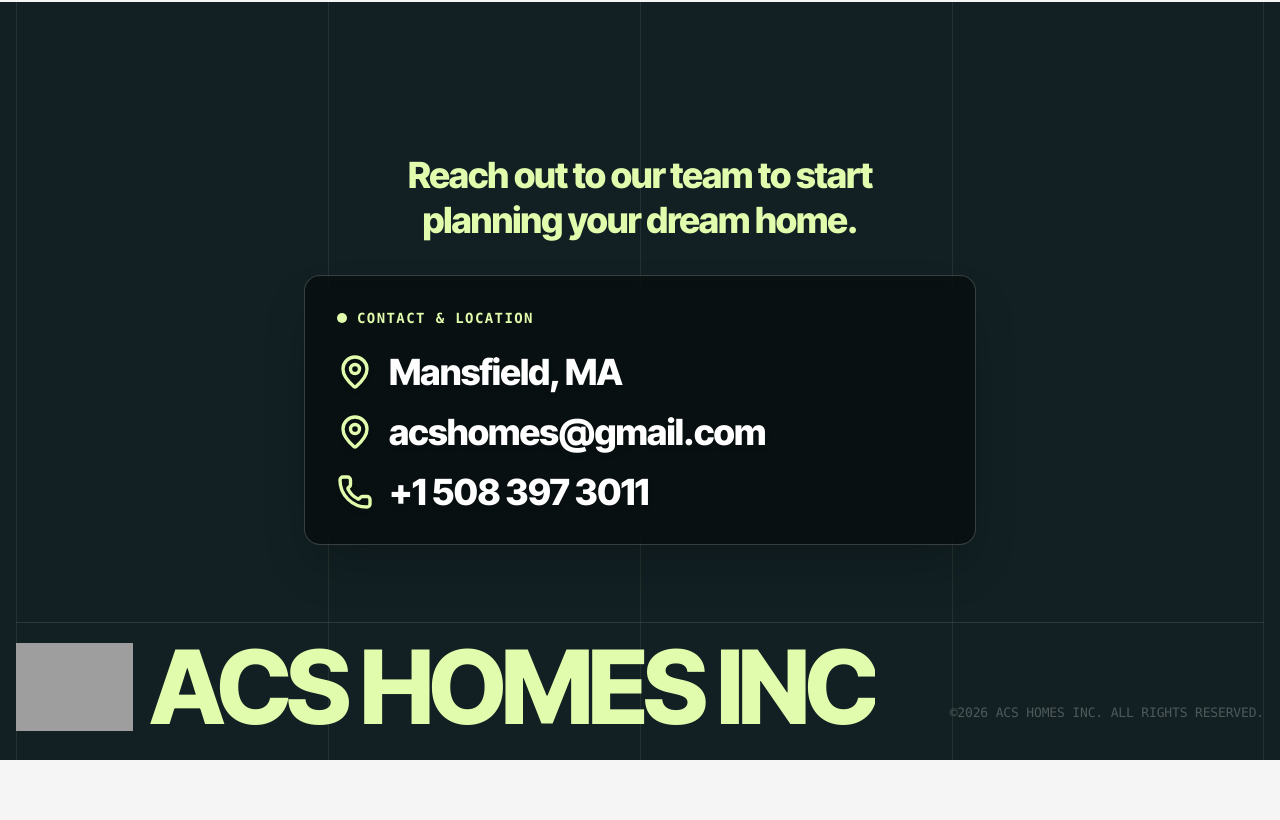
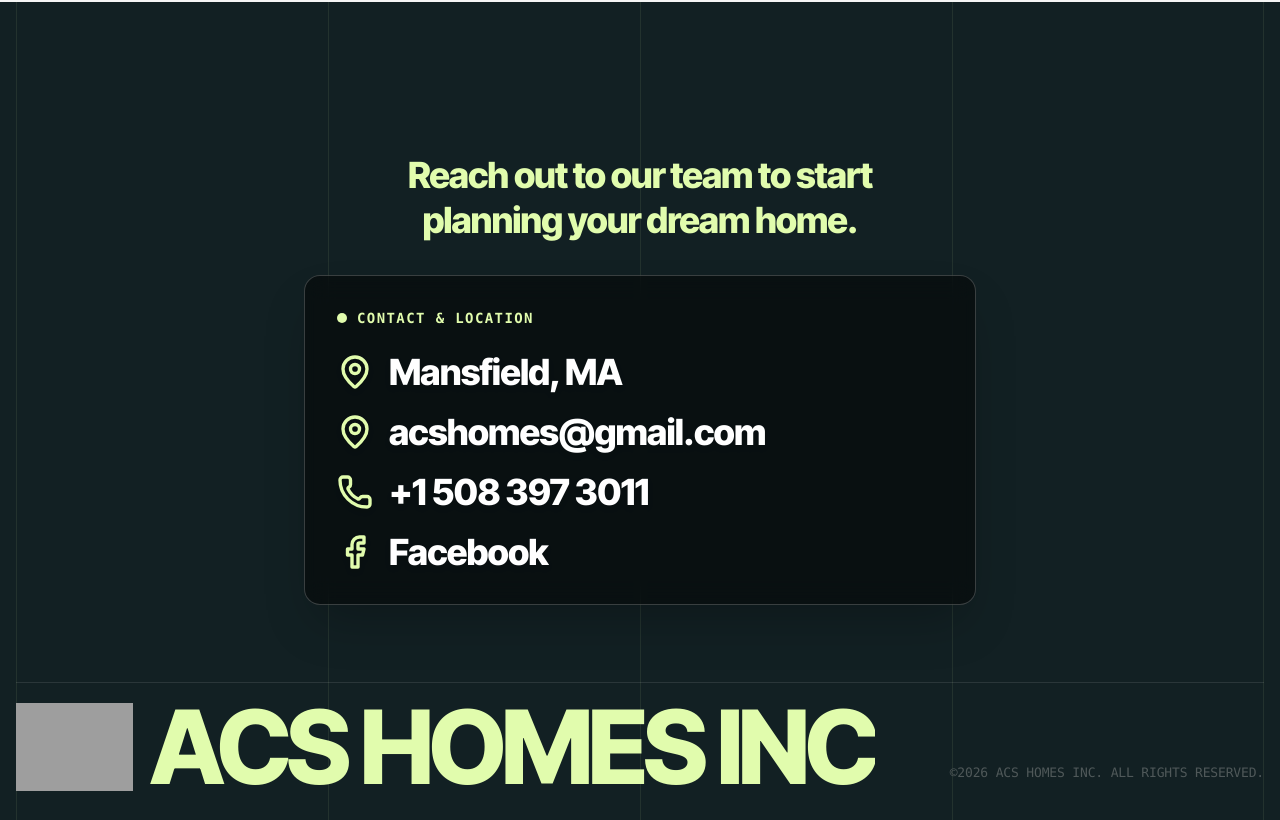
Before and after one commit to dmytro-webild/a82bc4f9-4ab6-426a-89a3-7dd62f050d07, a React (Vite) app: page / in a window 1280 px wide. Shown: the part 1414-2234 px from the top of the page. Before the commit the page ends 2174 px from the top, so only its background shows below. Built offline with nearby package versions, Linux system fonts and the light colour scheme; grey boxes are pictures that could not be loaded; a web font is replaced by a local one.

Commit message:
Webild agent: For the last page, add a link titled "Facebook" under the ph

```diff
--- a/src/components/Layout.tsx
+++ b/src/components/Layout.tsx
@@ -39,6 +39,10 @@ export default function Layout() {
                 {
                   text: "+1 508 397 3011",
                   href: "tel:+15083973011"
+                },
+                {
+                  text: "Facebook",
+                  href: "https://www.facebook.com/TheACSHomes"
                 }
               ]
             }
--- a/src/components/sections/footer/FooterLimeWordmark.tsx
+++ b/src/components/sections/footer/FooterLimeWordmark.tsx
@@ -2,7 +2,7 @@ import { useEffect, useState } from "react";
 import { motion, useReducedMotion } from "motion/react";
 import { clsx, type ClassValue } from "clsx";
 import { twMerge } from "tailwind-merge";
-import { MapPin, Mail, Phone } from "lucide-react";
+import { MapPin, Mail, Phone, Facebook } from "lucide-react";
 import MaskedLineReveal from "@/components/animation/MaskedLineReveal";
 import HydraArrowPill from "@/components/kit/HydraArrowPill";
 import { useKitMotion } from "@/components/kit/kitMotion";
@@ -48,6 +48,9 @@ const getLinkIcon = (text: string) => {
   }
   if (lower.includes("+") || /\d/.test(lower)) {
     return <Phone className="size-7 sm:size-9 text-accent shrink-0 stroke-[2.25]" />;
+  }
+  if (lower.includes("facebook")) {
+    return <Facebook className="size-7 sm:size-9 text-accent shrink-0 stroke-[2.25]" />;
   }
   return null;
 };
@@ -113,6 +116,8 @@ const FooterLimeWordmark = ({
                       <li key={link.text}>
                         <a
                           href={link.href ?? "#"}
+                          target={link.href?.startsWith("http") ? "_blank" : undefined}
+                          rel={link.href?.startsWith("http") ? "noopener noreferrer" : undefined}
                           className="group flex flex-wrap items-center justify-center sm:justify-start gap-4 text-2xl sm:text-3xl md:text-4xl font-extrabold tracking-tight text-white transition-colors hover:text-accent font-[family-name:var(--font-heading)] drop-shadow-md"
                         >
                           {getLinkIcon(link.text)}
```
